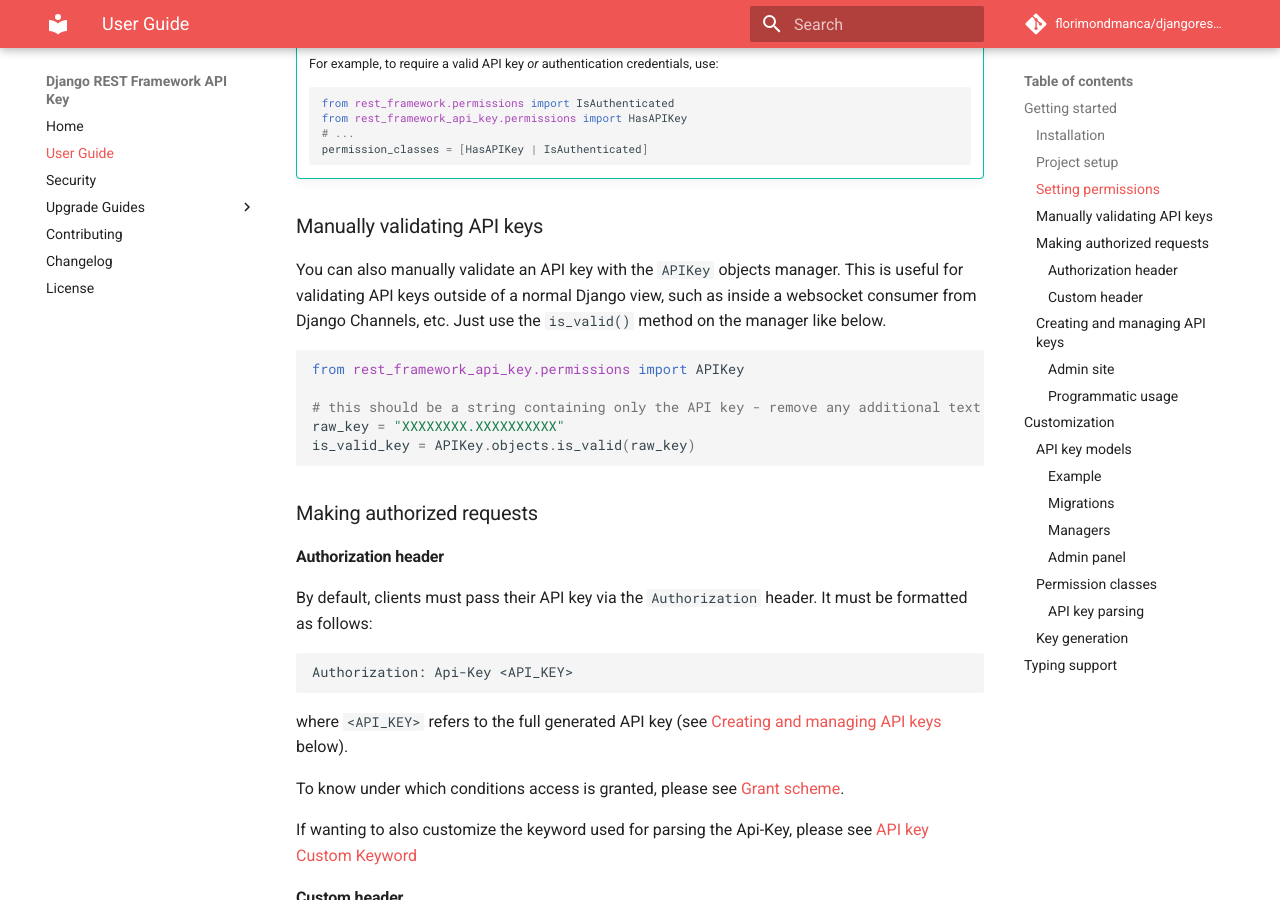
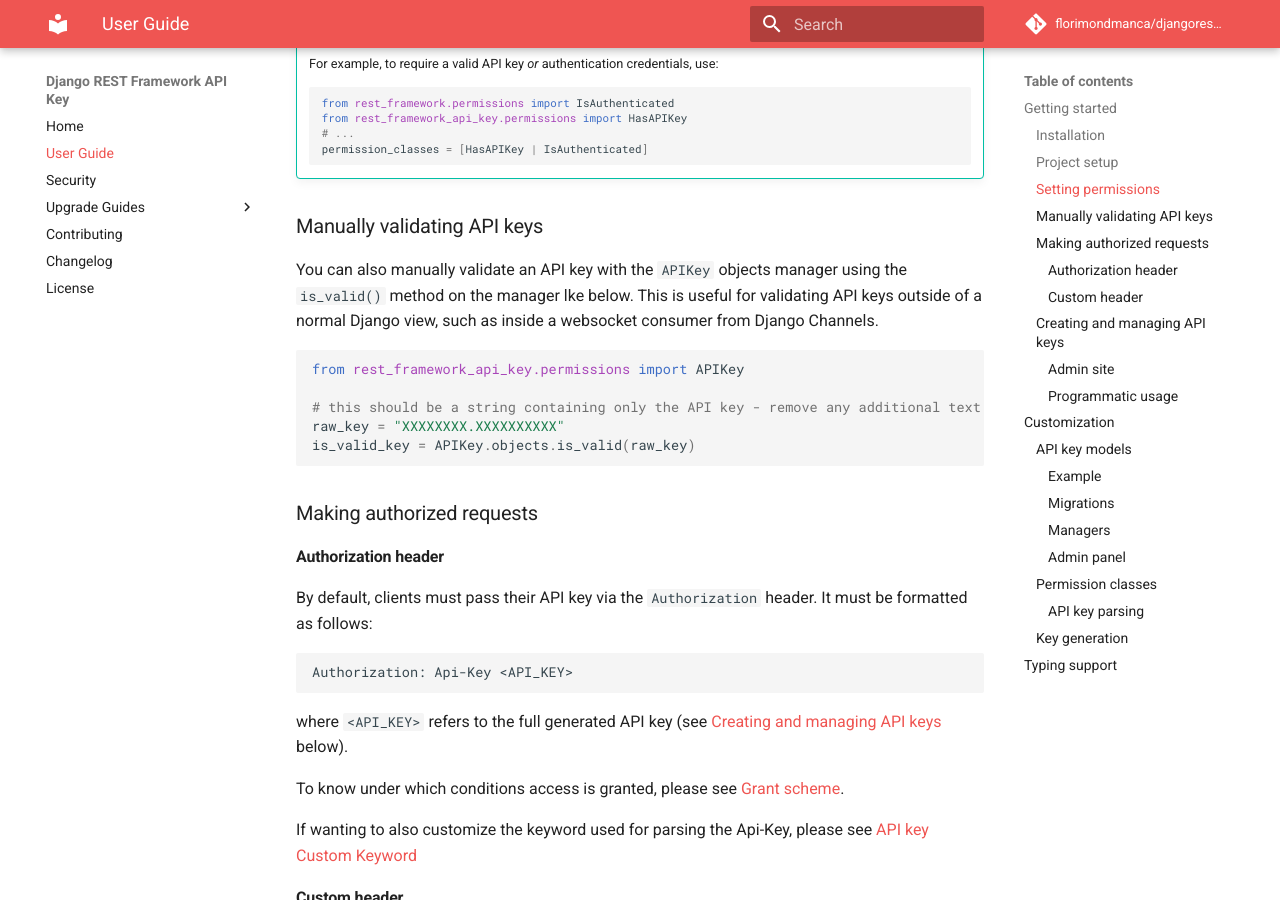
Before and after one commit to florimondmanca/djangorestframework-api-key, an MkDocs documentation site: the page built from docs/guide.md, in a window 1280 px wide and 900 px high, scrolled down 1442 px. Built offline with MkDocs 1.6.1 and Material for MkDocs 9.7.7, drawn with Linux system fonts in a browser that asks for light colours; comment, search, counter and statistics services are not loaded.

Commit message:
Update docs/guide.md
Co-authored-by: Florimond Manca <florimond.manca@protonmail.com>

````diff
--- a/docs/guide.md
+++ b/docs/guide.md
@@ -74,7 +74,7 @@
     ```
 
 ### Manually validating API keys
-You can also manually validate an API key with the `APIKey` objects manager. This is useful for validating API keys outside of a normal Django view, such as inside a websocket consumer from Django Channels, etc. Just use the `is_valid()` method on the manager like below.
+You can also manually validate an API key with the `APIKey` objects manager using the `is_valid()` method on the manager lke below. This is useful for validating API keys outside of a normal Django view, such as inside a websocket consumer from Django Channels.
 
 ```python
 from rest_framework_api_key.permissions import APIKey
````
